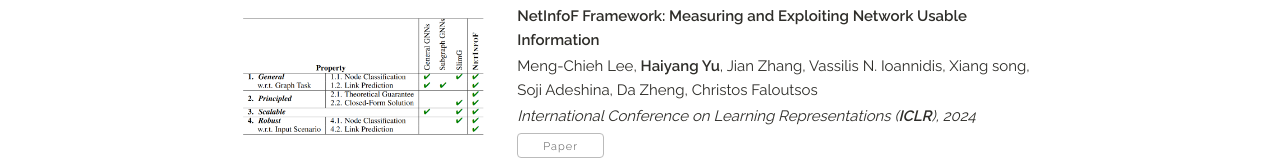
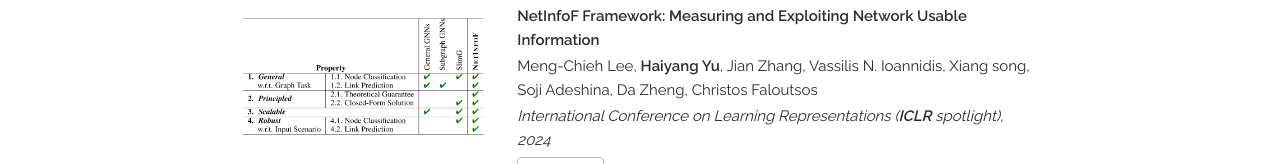
Before and after one commit to Oceanusity/Oceanusity.github.io, a Jekyll site: the page built from index.html, in a window 1280 px wide and 900 px high, scrolled down 1327 px, cut to the strip 0-317 px from the top of the window. Shown: the part 153-317 px from the top of the strip. Built offline with Jekyll 4.4.1, drawn with Linux system fonts in a browser that asks for light colours; a style sheet for code colours, icons or effects is not loaded.

Commit message:
Update publications.yaml

```diff
--- a/_data/publications.yaml
+++ b/_data/publications.yaml
@@ -1,7 +1,7 @@
 papers:
 - title: "NetInfoF Framework: Measuring and Exploiting Network Usable Information"
   authors: "Meng-Chieh Lee, <b>Haiyang Yu</b>, Jian Zhang, Vassilis N. Ioannidis, Xiang song, Soji Adeshina, Da Zheng, Christos Faloutsos"
-  venue: "International Conference on Learning Representations (<b>ICLR</b>), 2024"
+  venue: "International Conference on Learning Representations (<b>ICLR</b> spotlight), 2024"
   paper_pdf: "https://openreview.net/forum?id=KY8ZNcljVU"
   img: "/assets/imgs/NetInfoF.png"
   selected: y
```
